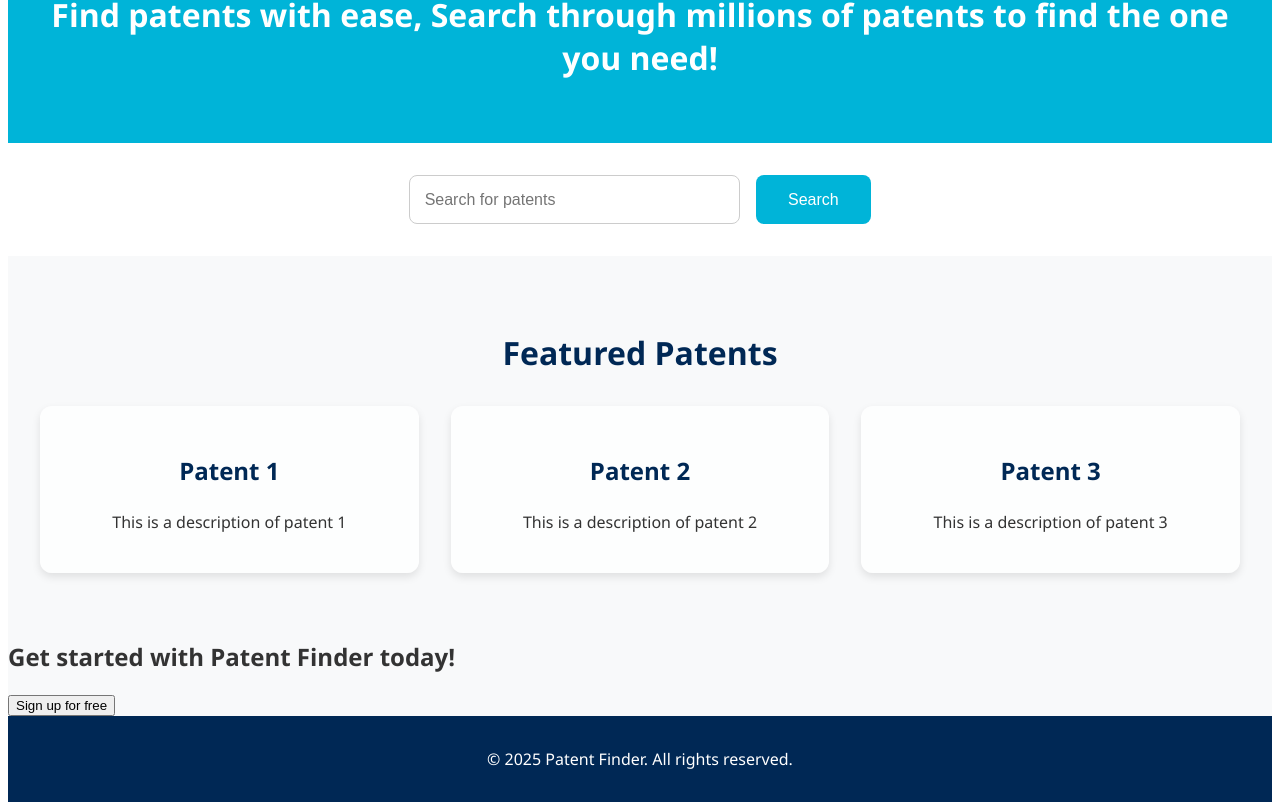
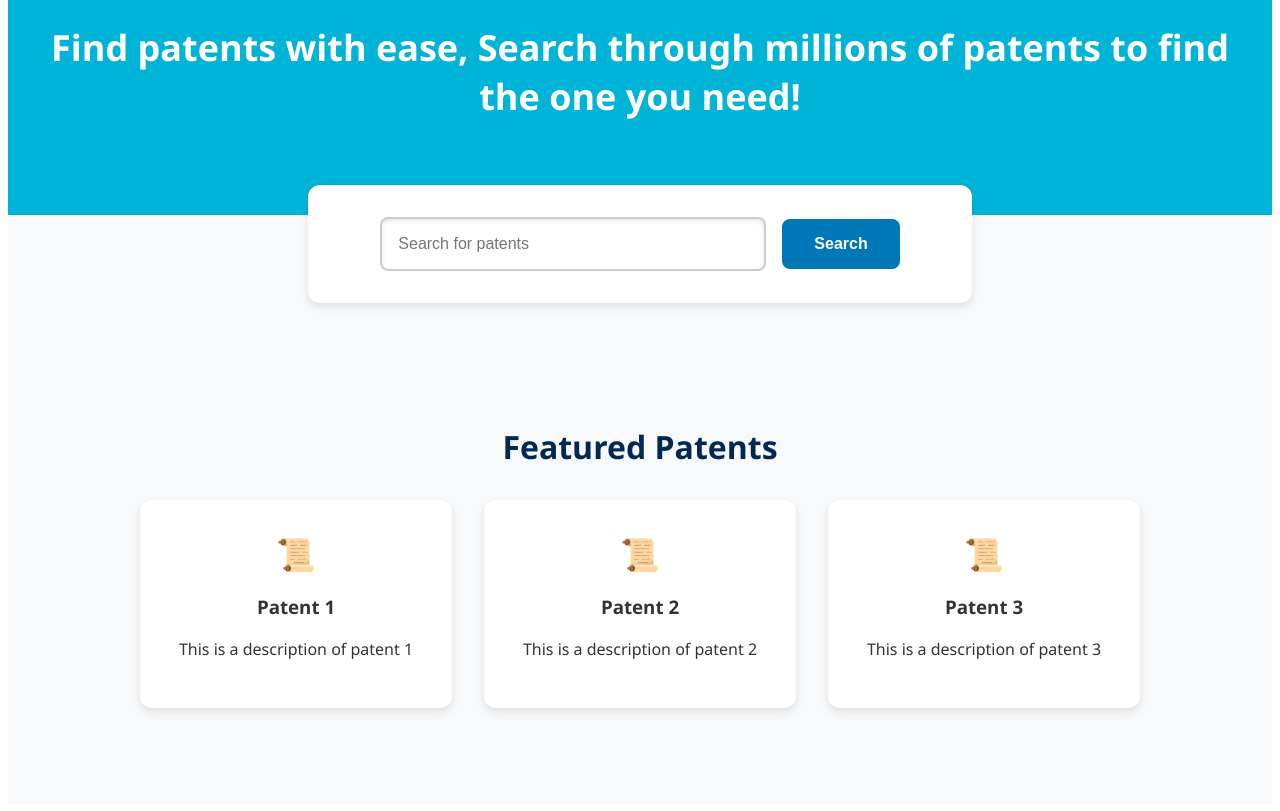
Before and after one commit to Grayson-spec/PatentLocator, an Angular app in the folder client/: page /home in a window 1280 px wide. Shown: the part 409-1220 px from the top of the page. Built offline with nearby package versions, Linux system fonts and the light colour scheme.

Commit message:
cleaned homepage footer and design

```diff
--- a/client/src/app/Components/homepage/homepage.component.css
+++ b/client/src/app/Components/homepage/homepage.component.css
@@ -5,8 +5,9 @@ body {
     color: #333;
 }
 
+/* HEADER */
 .header {
-    background: #002855;
+    background: linear-gradient(135deg, #002855, #001f40);
     color: white;
     padding: 2rem;
     text-align: center;
@@ -14,48 +15,56 @@ body {
     font-weight: bold;
 }
 
+/* HERO SECTION */
 .hero {
     background: #00b4d8;
     color: white;
     text-align: center;
     padding: 4rem 2rem;
+    font-size: 1.5rem;
+    font-weight: bold;
 }
 
-.hero h2 {
-    font-size: 2rem;
-    margin: 0;
-}
-
+/* SEARCH BAR */
 .search-bar {
     display: flex;
     justify-content: center;
+    align-items: center;
     padding: 2rem;
     background: white;
+    box-shadow: 0 4px 8px rgba(0, 0, 0, 0.1);
+    border-radius: 12px;
+    max-width: 600px;
+    margin: -30px auto 3rem auto;
 }
 
 .search-input {
-    padding: 0.9rem;
-    width: 300px;
-    border: 1px solid #ccc;
+    padding: 1rem;
+    width: 350px;
+    border: 2px solid #ccc;
     border-radius: 8px;
     font-size: 1rem;
+    box-shadow: inset 0 2px 4px rgba(0, 0, 0, 0.1);
 }
 
 .search-button {
-    padding: 0.9rem 2rem;
+    padding: 1rem 2rem;
     margin-left: 1rem;
-    background: #00b4d8;
+    background: #0077b6;
     color: white;
     border: none;
     border-radius: 8px;
     font-size: 1rem;
+    font-weight: bold;
     cursor: pointer;
+    transition: background 0.3s ease;
 }
 
 .search-button:hover {
-    background: #00b4d8;
+    background: #005f8a;
 }
 
+/* FEATURED PATENTS */
 .featured-patents {
     padding: 3rem 2rem;
     text-align: center;
@@ -70,32 +79,74 @@ body {
 .patent-list {
     list-style: none;
     padding: 0;
-    margin: 0;
+    margin: 0 auto;
     display: grid;
-    grid-template-columns: repeat(3, 1fr);
+    grid-template-columns: repeat(auto-fit, minmax(250px, 1fr));
     gap: 2rem;
+    max-width: 1000px;
 }
 
 .patent-item {
-    background: rgba(255, 255, 255, 0.8);
-    padding: 1.5rem;
+    background: white;
+    padding: 2rem;
     border-radius: 12px;
+    box-shadow: 0 4px 8px rgba(0, 0, 0, 0.1);
+    text-align: center;
+    transition: transform 0.2s ease, box-shadow 0.3s ease;
+    position: relative;
+}
+
+.patent-item:hover {
+    transform: translateY(-5px);
+    box-shadow: 0 6px 12px rgba(0, 0, 0, 0.2);
+}
+
+/* ICONS FOR PATENTS */
+.patent-item::before {
+    content: "📜"; /* Placeholder icon */
+    font-size: 2rem;
+    display: block;
+    margin-bottom: 0.5rem;
+}
+
+/* CALL TO ACTION */
+.call-to-action {
+    text-align: center;
+    padding: 3rem 2rem;
+    background: white;
+    margin-top: 3rem;
+}
+
+.call-to-action h2 {
+    font-size: 1.8rem;
+    color: #002855;
+    margin-bottom: 1rem;
+}
+
+.call-to-action button {
+    background: #00b4d8;
+    color: white;
+    border: none;
+    padding: 1rem 2rem;
+    font-size: 1.2rem;
+    font-weight: bold;
+    border-radius: 50px;
+    cursor: pointer;
+    transition: background 0.3s ease;
     box-shadow: 0 4px 8px rgba(0, 0, 0, 0.1);
 }
 
-.patent-item h3 {
-    font-size: 1.5rem;
-    color: #002855;
+.call-to-action button:hover {
+    background: #0077b6;
 }
 
+/* FOOTER */
 .footer {
     background: #002855;
     color: white;
     text-align: center;
     padding: 2rem;
+    font-size: 1rem;
+    margin-top: 3rem;
+    box-shadow: 0 -4px 8px rgba(0, 0, 0, 0.1);
 }
-
-.footer p {
-    font-size: 1rem;
-    margin: 0;
-}
--- a/client/src/app/Components/homepage/homepage.component.html
+++ b/client/src/app/Components/homepage/homepage.component.html
@@ -1,16 +1,24 @@
 <!DOCTYPE html>
 <html lang="en">
+<head>
+    <meta charset="UTF-8">
+    <meta name="viewport" content="width=device-width, initial-scale=1.0">
+    <title>Patent Finder</title>
+</head>
 <body>
   <header class="header">
     <h1>Patent Finder</h1>
   </header>
+
   <section class="hero">
     <h2>Find patents with ease, Search through millions of patents to find the one you need!</h2>
   </section>
+
   <section class="search-bar">
     <input type="text" class="search-input" placeholder="Search for patents">
     <button class="search-button">Search</button>
   </section>
+
   <section class="featured-patents">
     <h2>Featured Patents</h2>
     <ul class="patent-list">
@@ -28,10 +36,12 @@
       </li>
     </ul>
   </section>
+
   <section class="call-to-action">
     <h2>Get started with Patent Finder today!</h2>
     <button>Sign up for free</button>
   </section>
+
   <footer class="footer">
     <p>&copy; 2025 Patent Finder. All rights reserved.</p>
   </footer>
```
